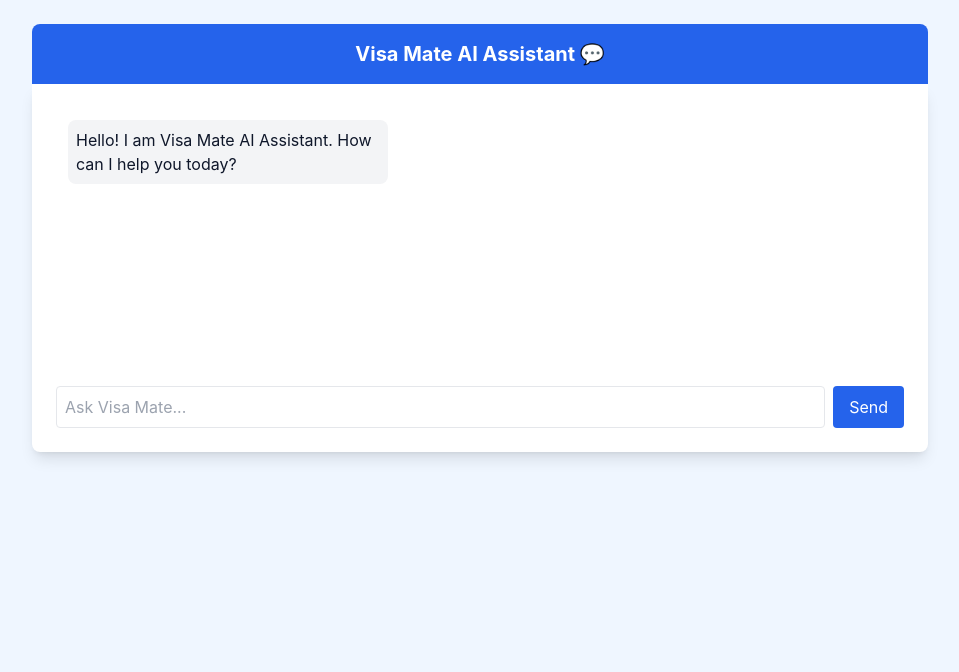
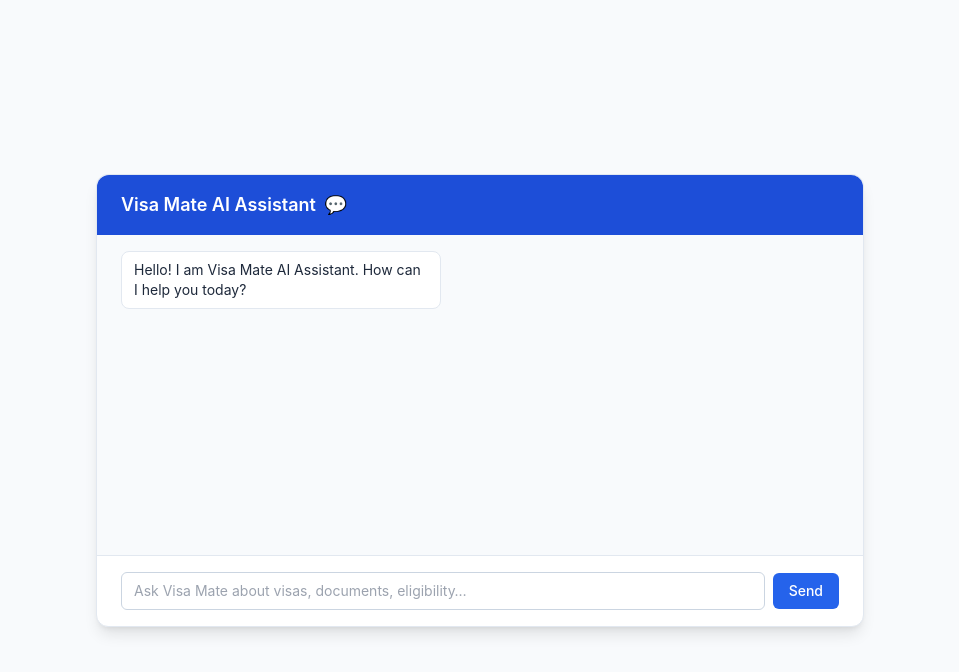
Before and after one commit to siiinghparminder-hue/visa-mate-ai, a Next.js app: page /chat in a window 1280 px wide. Shown: the top 672 px of the page, without its empty margins (160-1119 px from the left). Built offline with nearby package versions, Linux system fonts and the light colour scheme.

Commit message:
Update page.js

```diff
--- a/app/chat/page.js
+++ b/app/chat/page.js
@@ -1,14 +1,128 @@
-'use client'
-import dynamic from 'next/dynamic'
-const ChatBox = dynamic(()=>import('../../components/ChatBox'), { ssr:false })
+"use client";
 
-export default function ChatPage(){
+import { useState, useRef, useEffect } from "react";
+
+export default function ChatPage() {
+  const [messages, setMessages] = useState([
+    {
+      from: "ai",
+      text: "Hello! I am Visa Mate AI Assistant. How can I help you today?"
+    }
+  ]);
+  const [input, setInput] = useState("");
+  const [loading, setLoading] = useState(false);
+  const scrollRef = useRef(null);
+
+  // Auto scroll to bottom when messages change
+  useEffect(() => {
+    if (scrollRef.current) {
+      scrollRef.current.scrollTop = scrollRef.current.scrollHeight;
+    }
+  }, [messages]);
+
+  const sendMessage = async () => {
+    if (!input.trim() || loading) return;
+
+    const userText = input.trim();
+    setInput("");
+
+    // Add user message to chat
+    const nextMessages = [...messages, { from: "user", text: userText }];
+    setMessages(nextMessages);
+    setLoading(true);
+
+    try {
+      const res = await fetch("/api/chat", {
+        method: "POST",
+        headers: { "Content-Type": "application/json" },
+        body: JSON.stringify({ message: userText })
+      });
+
+      const data = await res.json();
+
+      const reply =
+        data.reply ||
+        "Sorry, I couldn't get a response from Visa Mate AI. Please try again.";
+
+      setMessages([...nextMessages, { from: "ai", text: reply }]);
+    } catch (err) {
+      console.error(err);
+      setMessages([
+        ...nextMessages,
+        {
+          from: "ai",
+          text:
+            "Sorry, something went wrong while contacting Visa Mate AI. Please try again in a moment."
+        }
+      ]);
+    } finally {
+      setLoading(false);
+    }
+  };
+
+  const handleKeyDown = (e) => {
+    if (e.key === "Enter") {
+      e.preventDefault();
+      sendMessage();
+    }
+  };
+
   return (
-    <div className='min-h-screen bg-blue-50 p-6'>
-      <div className='max-w-4xl mx-auto'>
-        <div className='bg-blue-600 text-white text-center py-4 font-bold text-xl rounded-t-lg'>Visa Mate AI Assistant 💬</div>
-        <div className='bg-white p-6 rounded-b-lg shadow-lg'><ChatBox /></div>
+    <div className="min-h-screen flex items-center justify-center bg-slate-50">
+      <div className="w-full max-w-3xl bg-white rounded-xl shadow-lg border border-slate-200">
+        {/* Header */}
+        <div className="bg-blue-700 text-white px-6 py-4 rounded-t-xl flex items-center justify-between">
+          <h1 className="text-lg font-semibold">
+            Visa Mate AI Assistant <span className="ml-1">💬</span>
+          </h1>
+        </div>
+
+        {/* Messages */}
+        <div
+          ref={scrollRef}
+          className="h-80 px-6 py-4 overflow-y-auto space-y-3 bg-slate-50"
+        >
+          {messages.map((m, idx) => (
+            <div
+              key={idx}
+              className={`flex ${
+                m.from === "user" ? "justify-end" : "justify-start"
+              }`}
+            >
+              <div
+                className={`px-3 py-2 rounded-lg max-w-xs text-sm ${
+                  m.from === "user"
+                    ? "bg-blue-600 text-white"
+                    : "bg-white border border-slate-200 text-slate-800"
+                }`}
+              >
+                {m.text}
+              </div>
+            </div>
+          ))}
+          {loading && (
+            <div className="text-xs text-slate-500">Visa Mate AI is typing…</div>
+          )}
+        </div>
+
+        {/* Input */}
+        <div className="flex items-center gap-2 px-6 py-4 border-t border-slate-200">
+          <input
+            className="flex-1 border border-slate-300 rounded-md px-3 py-2 text-sm focus:outline-none focus:ring-2 focus:ring-blue-500"
+            placeholder="Ask Visa Mate about visas, documents, eligibility…"
+            value={input}
+            onChange={(e) => setInput(e.target.value)}
+            onKeyDown={handleKeyDown}
+          />
+          <button
+            onClick={sendMessage}
+            disabled={loading}
+            className="px-4 py-2 bg-blue-600 text-white text-sm font-medium rounded-md disabled:opacity-60"
+          >
+            {loading ? "Sending..." : "Send"}
+          </button>
+        </div>
       </div>
     </div>
-  )
+  );
 }
```
